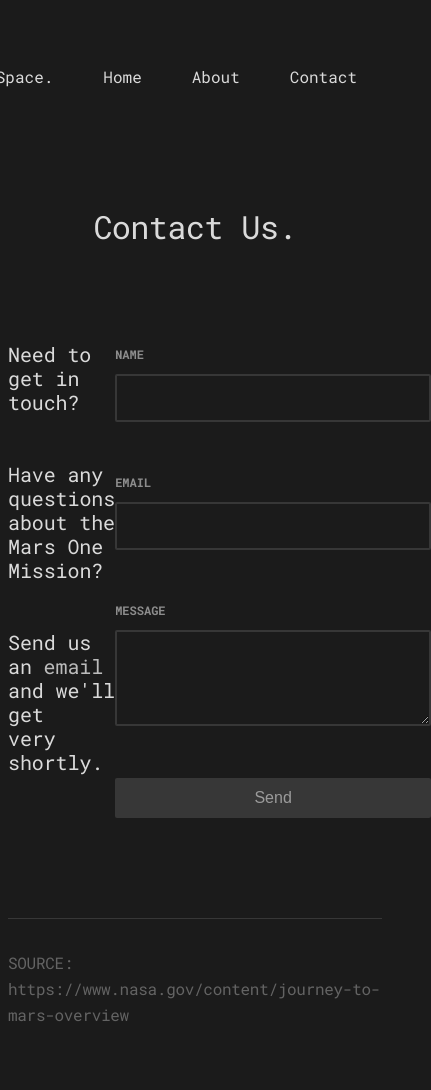
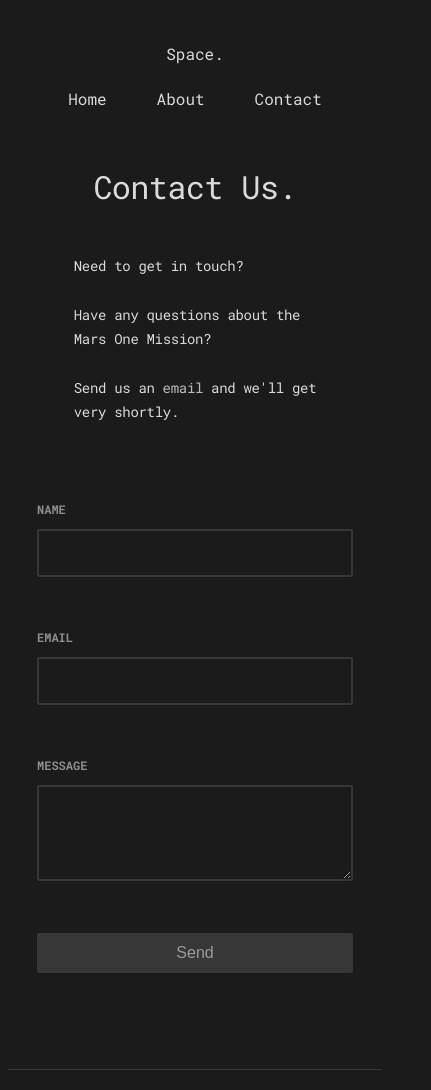
Before and after one commit to juwanpetty/mars-expedition, a plain HTML site: page contact.html in a window 390 px wide. Shown: the top 1090 px of the page, 431 px wide, since content can reach past the window. Before the commit the page ends 1038 px from the top, so only its background shows below. Drawn offline with Linux system fonts and the light colour scheme.

Commit message:
Made responsive

```diff
--- a/contact.html
+++ b/contact.html
@@ -16,20 +16,24 @@
       <div id="navigation">
         <ul>
           <li id="logo"><a href="index.html">Space.</a></li>
-          <li><a href="index.html">Home</a></li>
-          <li><a href="about.html">About</a></li>
-          <li><a href="contact.html">Contact</a></li>
+          <div class="right-links">
+            <li><a href="index.html">Home</a></li>
+            <li><a href="about.html">About</a></li>
+            <li><a href="contact.html">Contact</a></li>
+          </div>
         </ul>
       </div> <!-- End of Navigation -->
 
       <h1 class="header">Contact Us.</h1>
 
-      <div class="split">
+      <div class="split" id="contact">
         <div class="left">
-          <h4>Need to get in touch?</h4>
-          <h4>Have any questions about the <br>Mars One Mission?</h4>
-          <h4>Send us an <a href="mailto:space@email.com">email</a>
-              and we'll get <br>very shortly.</h4>
+          <div class="left-content">
+            <p>Need to get in touch?</p>
+            <p>Have any questions about the <br>Mars One Mission?</p>
+            <p>Send us an <a href="mailto:space@email.com">email</a>
+              and we'll get <br>very shortly.</p>
+          </div>
         </div>
 
         <div class="right">
--- a/scss/styles.scss
+++ b/scss/styles.scss
@@ -76,13 +76,17 @@ p {
     font-family: "Roboto Mono", monospace;
     font-size: 1rem;
     font-weight: 400;
-    line-height: 1.60;
+    line-height: 1.5rem;
     opacity: 0.84;
     margin-top: 0px;
     margin-bottom: 25px;
     letter-spacing: -0.30px;
     word-spacing: -0.10px;
     text-transform: none;
+
+    @media screen and (max-width: 770px) {
+      font-size: 0.875rem;
+    }
 }
 
 a {
@@ -120,6 +124,10 @@ ul {
 /* NAVIGATION */
 #navigation {
   margin-bottom: 72px;
+
+  @media screen and (max-width: 770px) {
+    margin-bottom: 2rem;
+  }
 }
 
 #navigation ul {
@@ -128,10 +136,29 @@ ul {
   justify-content: flex-end;
   align-items: center;
   padding-left: 0px;
+
+  @media screen and (max-width: 770px) {
+    justify-content: center;
+    flex-direction: column;
+
+    #logo {
+      margin-left: initial;
+      margin-right: initial;
+      margin-bottom: 1.5rem;
+
+      a {margin: 0;}
+    }
+
+
+  }
 }
 
 #navigation ul li a {
   margin: 0 25px 0 25px;
+}
+
+.right-links {
+  display: flex;
 }
 
 #logo {
@@ -149,6 +176,11 @@ ul {
   height: 432px;
   margin-bottom: 142px;
   background-size: cover;
+
+  @media screen and (max-width: 770px) {
+    height: 221px;
+    margin-bottom: 71px;
+  }
 }
 
 #home-hero {
@@ -161,6 +193,12 @@ ul {
   width: 504px;
   background-position: center;
   margin-bottom: 0;
+
+  @media screen and (max-width: 770px) {
+    display: block;
+    width: 100%;
+    height: 432px;
+  }
 }
 
 #about-hero {
@@ -172,6 +210,21 @@ ul {
 .split {
   display: flex;
   margin-bottom: 96px;
+
+  @media screen and (max-width: 770px) {
+    flex-direction: column;
+  }
+}
+
+div.split:last-of-type {
+  @media screen and (max-width: 770px) {
+    display: flex;
+    flex-direction: column;
+
+    .right {
+      order: -1;
+    }
+  }
 }
 
 .split ol li {
@@ -188,6 +241,11 @@ ul {
 
 .split ol li p {
   margin-bottom: 48px;
+
+  @media screen and (max-width: 770px) {
+    font-size: 0.875rem;
+    margin-bottom: 1.5rem;
+  }
 }
 
 .left, .right {
@@ -196,10 +254,26 @@ ul {
 
 .left > h2 {
   margin-bottom: 40px;
+
+  @media screen and (max-width: 770px) {
+    width: 80%;
+    padding-left: 2.5rem;
+  }
+}
+
+.left > a {
+  @media screen and (max-width: 770px) {
+    margin-left: 2.5rem;
+  }
 }
 
 .left > p {
   margin-bottom: 72px;
+
+  @media screen and (max-width: 770px) {
+    margin-bottom: 2rem;
+    padding-left: 2.5rem;
+  }
 }
 
 /* FOOTER */
@@ -208,10 +282,19 @@ footer {
   position: relative;
   display: flex;
   justify-content: flex-end;
+  padding-top: 1.5rem;
+
+  @media screen and (max-width: 770px) {
+    justify-content: center;
+
+    & p {
+      width: 95%;
+      margin: 0 auto;
+    }
+  }
 }
 
 footer p {
-  margin-top: 32px;
   color: rgba(255, 255, 255, 0.38);
 }
 
@@ -224,6 +307,7 @@ footer::before {
   position: absolute;
   width: 100%;
   height: 1px;
+  top: 0;
   background: rgba(255, 255, 255, 0.12);
 }
 
@@ -231,6 +315,10 @@ footer::before {
 .header {
   margin-bottom: 96px;
   text-align: center;
+
+  @media screen and (max-width: 770px) {
+    margin-bottom: 3rem;
+  }
 }
 
 /* ABOUT */
@@ -248,6 +336,28 @@ footer::before {
 h4 {
   margin-bottom: 48px;
   margin-top: 0;
+}
+
+#contact  {
+  .right {
+    order: 2;
+  }
+
+  .left, .right {
+    display: flex;
+    flex-direction: column;
+    align-items: center;
+  }
+
+  .left > p {
+    margin-bottom: 2rem;
+  }
+
+  @media screen and (max-width: 770px) {
+    .left {
+      margin-bottom: 3rem;
+    }
+  }
 }
 
 /* FORM */
```
Also changed, not shown: about.html (+9 -7 lines), index.html (+5 -3 lines), css/styles.css, 1 other file.
